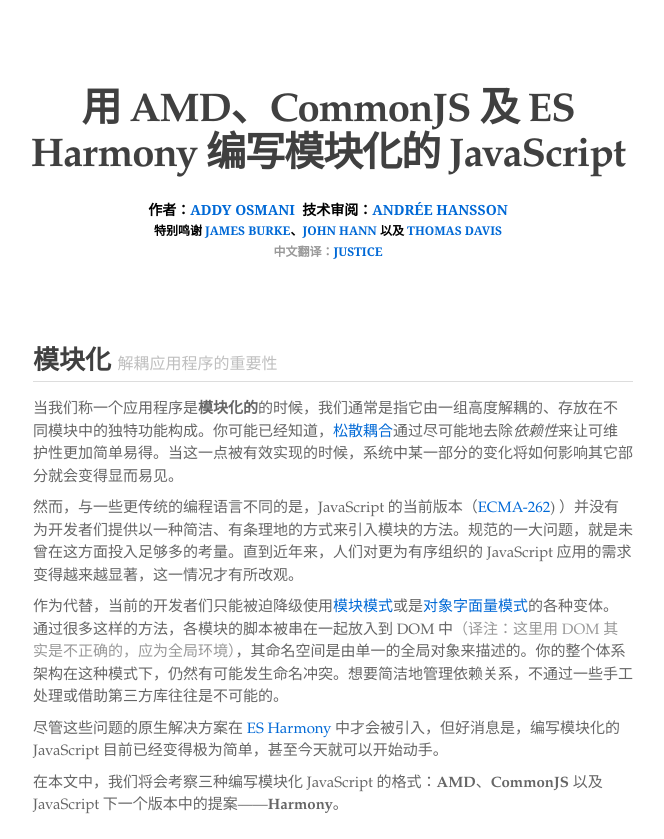
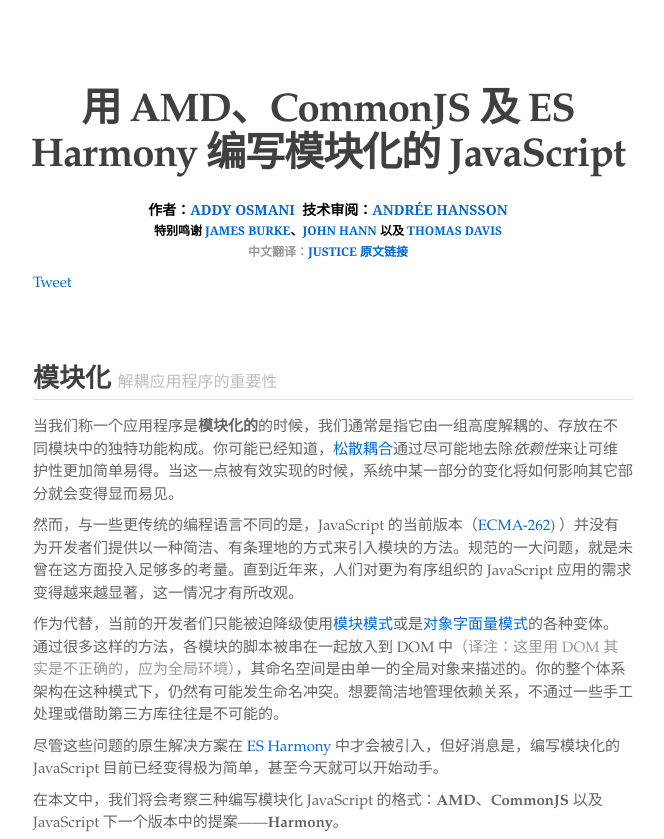
Before and after one commit to Justineo/singles, a plain HTML site: page writing-modular-js/index.html in a window 1280 px wide. Shown: the top 839 px of the page, without its empty margins (312-976 px from the left). Drawn offline with nearby package versions, Linux system fonts and the light colour scheme.

Commit message:
fix format, add share button & link to original post

```diff
--- a/writing-modular-js/index.html
+++ b/writing-modular-js/index.html
@@ -129,7 +129,7 @@
         <div class="credits">
         <small>作者：<a href="http://twitter.com/addyosmani">Addy Osmani</a>&nbsp; 技术审阅：<a href="http://twitter.com/peolanha">Andr&#233;e Hansson</a><br>
         <small class="special">特别鸣谢 <a href="http://twitter.com/jrburke">JAMES BURKE</a>、<a href="http://twitter.com/unscriptable">JOHN HANN</a> 以及 <a href="http://twitter.com/neutralthoughts">THOMAS DAVIS</a></small></small><br>
-        <small class="special translate-note">中文翻译：<a href="http://weibo.com/justineo">Justice</a></small>
+        <small class="special translate-note">中文翻译：<a href="http://weibo.com/justineo">Justice</a> <a href="http://addyosmani.com/writing-modular-js/">原文链接</a></small>
     </div>
 
 </div>
@@ -137,7 +137,7 @@
 <div id="container">
 
 
-<!--   <a href="http://twitter.com/share" class="twitter-share-button" data-count="horizontal" data-via="addyosmani">Tweet</a><script type="text/javascript" src="http://platform.twitter.com/widgets.js"></script>
+<a href="http://twitter.com/share" class="twitter-share-button" data-count="horizontal" data-via="addyosmani">Tweet</a><script type="text/javascript" src="http://platform.twitter.com/widgets.js"></script>
 <g:plusone size="medium" annotation="inline"></g:plusone>
 <script type="text/javascript">
   (function() {
@@ -145,7 +145,7 @@
     po.src = 'https://apis.google.com/js/plusone.js';
     var s = document.getElementsByTagName('script')[0]; s.parentNode.insertBefore(po, s);
   })();
-</script> -->
+</script>
 
 
 <div class="hr"></div>
@@ -1000,7 +1000,7 @@ module stdlib from '@std';
 </pre>
 
 <h3>带有构造器、Getter 与 Setter 的类</h3>
-<p>类的记号向来都是和语言纯正癖们间有争议的问题。我们目前一直沿用的是要么退回到 JavaScript 基于原型的天生特性，要么使用可让人使用<i>类</i>进行定义的、实质上在脱糖<span class="translate-note">（译注：desugar，意为去掉语法糖，把代码转换为语法上更严密的形式，可参考 <a href="http://weibo.com/lisf">李松峰</a>老师的<a href="http://www.cn-cuckoo.com/2008/08/20/how-to-translate-syntactic-sugar-251.html">这篇</a>文章）</span>以后同样是原型行为的框架或抽象。</p>
+<p>类的记号向来都是和语言纯正癖们间有争议的问题。我们目前一直沿用的是要么退回到 JavaScript 基于原型的天生特性，要么使用可让人使用<i>类</i>进行定义的、实质上在脱糖<span class="translate-note">（译注：desugar，意为去掉语法糖，把代码转换为语法上更严密的形式，可参考<a href="http://weibo.com/lisf">李松峰</a>老师的<a href="http://www.cn-cuckoo.com/2008/08/20/how-to-translate-syntactic-sugar-251.html">这篇</a>文章）</span>以后同样是原型行为的框架或抽象。</p>
 <p>在 Harmony 中，类与构造器一同作为语言的一部分出现，（终于）有了一些真正的私有性。在下面的例子中，我引入了一些行内的注释来帮助你理解类是如何组织的，但是你可能会注意到这里缺少了“函数”这个词汇。这并非一个排印错误：TC39 一直以来都在有意识地努力减少我们对 <code>function</code> 关键字的到处滥用，希望这有助于帮助我们简化代码的编写。</p>
 <pre class="prettyprint linenums">
 class Cake{
@@ -1016,8 +1016,8 @@ class Cake{
     }
 
     // 作为 ES.next 对于减少不必要的到处使用 function 的努力的一部
-    // 分，你会看到它在如同下面那样的使用场景中被抛弃了。在这里一
-    // 个标识符后面紧跟一个参数列表和一个定义了新方法的主体。
+    // 分，你会看到它在如同下面那样的使用场景中被抛弃了。在这里一个标
+    // 识符后面紧跟一个参数列表和一个定义了新方法的主体。
 
     addTopping( topping ){
         public(this).toppings.push(topping);
```
